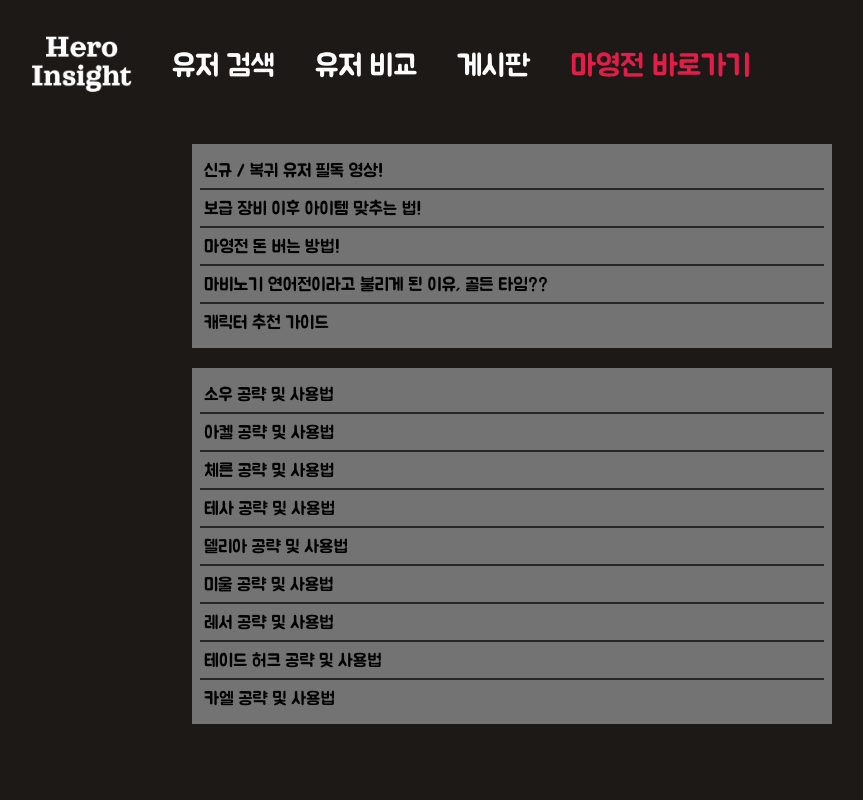
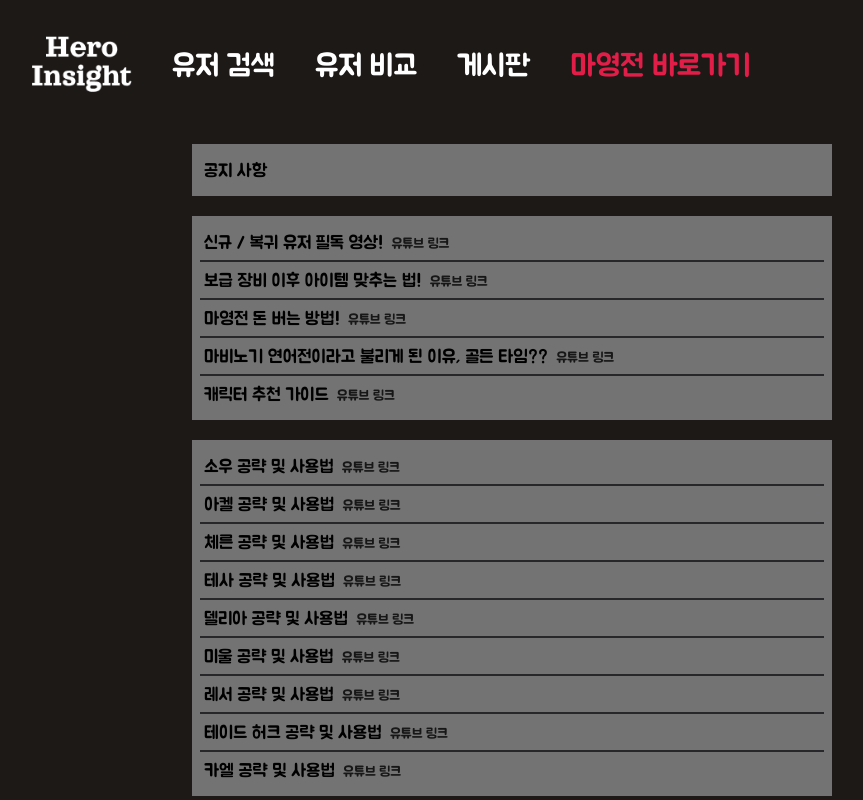
Before and after one commit to YunJ96/Heroes, a Next.js app: page /board in a window 1280 px wide. Shown: the top 800 px of the page, without its empty margins (128-991 px from the left). Built offline with nearby package versions, Linux system fonts and the light colour scheme.

Commit message:
Feat: 공지사항 모달, css 변경

```diff
--- /dev/null
+++ b/app/board/notice/page.tsx
@@ -0,0 +1,9 @@
+import NoticeComponent from '@/app/components/noticeComponent';
+
+export default function NoticePage() {
+  return (
+    <article className='flex flex-col items-center bg-stone-900 h-lvh'>
+      <NoticeComponent />
+    </article>
+  );
+}
--- a/app/board/page.tsx
+++ b/app/board/page.tsx
@@ -1,28 +1,40 @@
 // import SideNav from '../components/sideNav';
 // import CharacterBoard from '../components/characterBoard';
+
+import Link from 'next/link';
 
 export default function Board() {
   return (
     <article className='flex flex-col items-center bg-stone-900 h-lvh'>
       <ul className='flex flex-col item-center bg-neutral-500 w-1/2 p-2 text-lg'>
+        <li className='bg-neutral-500 p-1'>
+          <Link href={'/board/notice'}>공지 사항</Link>
+        </li>
+      </ul>
+
+      <ul className='flex flex-col item-center bg-neutral-500 w-1/2 p-2 text-lg mt-5'>
         <li className='bg-neutral-500 border-bottom-solid p-1 border-b-2 border-zinc-800'>
           <a href='https://www.youtube.com/watch?v=TpFh03rmdPw' target='_blank'>
             신규 / 복귀 유저 필독 영상!
+            <span className='text-neutral-900 text-sm ml-2'>유튜브 링크</span>
           </a>
         </li>
         <li className='border-bottom-solid p-1 border-b-2 border-zinc-800'>
           <a href='https://www.youtube.com/watch?v=T-2ztQ29p2Q' target='_blank'>
             보급 장비 이후 아이템 맞추는 법!
+            <span className='text-neutral-900 text-sm ml-2'>유튜브 링크</span>
           </a>
         </li>
         <li className='border-bottom-solid p-1 border-b-2 border-zinc-800'>
           <a href='https://www.youtube.com/watch?v=59RhndYvPJ4' target='_blank'>
             마영전 돈 버는 방법!
+            <span className='text-neutral-900 text-sm ml-2'>유튜브 링크</span>
           </a>
         </li>
         <li className='border-bottom-solid p-1 border-b-2 border-zinc-800'>
           <a href='https://www.youtube.com/watch?v=YS_v-o8HQrE' target='_blank'>
             마비노기 연어전이라고 불리게 된 이유, 골든 타임??
+            <span className='text-neutral-900 text-sm ml-2'>유튜브 링크</span>
           </a>
         </li>
         <li className='p-1'>
@@ -31,6 +43,7 @@
             target='_blank'
           >
             캐릭터 추천 가이드
+            <span className='text-neutral-900 text-sm ml-2'>유튜브 링크</span>
           </a>
         </li>
       </ul>
@@ -39,46 +52,55 @@
         <li className='bg-neutral-500 border-bottom-solid p-1 border-b-2 border-zinc-800'>
           <a href='https://www.youtube.com/watch?v=Q-BF9lzRVgY' target='_blank'>
             소우 공략 및 사용법
+            <span className='text-neutral-900 text-sm ml-2'>유튜브 링크</span>
           </a>
         </li>
         <li className='bg-neutral-500 border-bottom-solid p-1 border-b-2 border-zinc-800'>
           <a href='https://www.youtube.com/watch?v=_iH8J--nT2g' target='_blank'>
             아켈 공략 및 사용법
+            <span className='text-neutral-900 text-sm ml-2'>유튜브 링크</span>
           </a>
         </li>
         <li className='bg-neutral-500 border-bottom-solid p-1 border-b-2 border-zinc-800'>
           <a href='https://www.youtube.com/watch?v=xxWjGDL0810' target='_blank'>
             체른 공략 및 사용법
+            <span className='text-neutral-900 text-sm ml-2'>유튜브 링크</span>
           </a>
         </li>
         <li className='bg-neutral-500 border-bottom-solid p-1 border-b-2 border-zinc-800'>
           <a href='https://www.youtube.com/watch?v=ZQQ8qHxkQ4I' target='_blank'>
             테사 공략 및 사용법
+            <span className='text-neutral-900 text-sm ml-2'>유튜브 링크</span>
           </a>
         </li>
         <li className='bg-neutral-500 border-bottom-solid p-1 border-b-2 border-zinc-800'>
           <a href='https://www.youtube.com/watch?v=bvLIkwkOdiw' target='_blank'>
             델리아 공략 및 사용법
+            <span className='text-neutral-900 text-sm ml-2'>유튜브 링크</span>
           </a>
         </li>
         <li className='bg-neutral-500 border-bottom-solid p-1 border-b-2 border-zinc-800'>
           <a href='https://www.youtube.com/watch?v=o5GeZUOS5N4' target='_blank'>
             미울 공략 및 사용법
+            <span className='text-neutral-900 text-sm ml-2'>유튜브 링크</span>
           </a>
         </li>
         <li className='bg-neutral-500 border-bottom-solid p-1 border-b-2 border-zinc-800'>
           <a href='https://www.youtube.com/watch?v=dvorbize9XI' target='_blank'>
             레서 공략 및 사용법
+            <span className='text-neutral-900 text-sm ml-2'>유튜브 링크</span>
           </a>
         </li>
         <li className='bg-neutral-500 border-bottom-solid p-1 border-b-2 border-zinc-800'>
           <a href='https://www.youtube.com/watch?v=wQO4rHFkewA' target='_blank'>
             테이드 허크 공략 및 사용법
+            <span className='text-neutral-900 text-sm ml-2'>유튜브 링크</span>
           </a>
         </li>
         <li className='p-1'>
           <a href='https://www.youtube.com/watch?v=PXgYPVQKIoY' target='_blank'>
             카엘 공략 및 사용법
+            <span className='text-neutral-900 text-sm ml-2'>유튜브 링크</span>
           </a>
         </li>
       </ul>
--- a/app/comparison/page.tsx
+++ b/app/comparison/page.tsx
@@ -1,13 +1,13 @@
 'use client';
 
 import { useState } from 'react';
-import UserInfo from '../components/userInfo';
+import UserInfo, { Status } from '../components/userInfo';
 
 export default function Comparison() {
-  const [firstUser, setFirstUser] = useState(null);
-  const [secondUser, setSecondUser] = useState(null);
+  const [firstUser, setFirstUser] = useState<Status[] | null>(null);
+  const [secondUser, setSecondUser] = useState<Status[] | null>(null);
 
-  const handleChangeStatus = (userData: any, userNumber: number) => {
+  const handleChangeStatus = (userData: Status[], userNumber: number) => {
     if (userNumber === 1) {
       setFirstUser(userData);
     } else if (userNumber === 2) {
--- /dev/null
+++ b/app/components/noticeComponent.tsx
@@ -0,0 +1,21 @@
+export default function NoticeComponent() {
+  return (
+    <div className='flex flex-col item-center bg-neutral-500 p-2 text-lg'>
+      <h2 className='border-bottom-solid p-1 border-b-2 border-zinc-800'>
+        공지사항
+      </h2>
+      <div className='p-1'>
+        안녕하세요. Hero Insight 웹 페이지 개발자입니다. <br />
+        현재 소우 캐릭터의 전용 무기인 오리엔탈 블레이드, 115제 반지 어둠 속
+        <br />
+        그림자, 어둠 속 달빛, 그리고 견장, 체형, 장비의 인챈트, 강화 등의 정보는
+        <br />
+        API가 제공되지 않아서 표시되지 않고 있습니다. 만약 해당 정보를 얻을 수
+        있는 <br />
+        새로운 업데이트가 있을 경우, 최대한 빨리 반영하도록 노력하겠습니다.
+        <br />
+        양해해주셔서 감사합니다.
+      </div>
+    </div>
+  );
+}
--- a/app/components/userInfo.tsx
+++ b/app/components/userInfo.tsx
@@ -16,22 +16,28 @@
   item_name: string;
 }
 
-interface Status {
-  stat_id: string;
-  stat_value: string;
+export interface Status {
+  stat_id: string | null;
+  stat_value: string | null;
 }
 
 interface Translation {
   [key: string]: string;
 }
 
-export default function UserInfo({ onChangeStatus, compareUser }: any) {
+export default function UserInfo({
+  onChangeStatus,
+  compareUser,
+}: {
+  onChangeStatus: any;
+  compareUser: Status[] | null;
+}) {
   const [user, setUser] = useState<string>('');
   const [userInfo, setUserInfo] = useState<UserInfo | null>(null);
   const [title, setTitle] = useState<[] | string | null>(null);
   const [emblem, setEmblem] = useState(null);
-  const [equipment, setEquipmentUrl] = useState<[] | null>(null);
-  const [status, setStatus] = useState<[] | null>(null);
+  const [equipment, setEquipmentUrl] = useState<Equipment[] | null>(null);
+  const [status, setStatus] = useState<Status[] | null>(null);
   const [guild, setGuild] = useState<string | null>(null);
   const [isLoading, setIsLoading] = useState<boolean>(false);
 
@@ -122,8 +128,12 @@
       onChangeStatus(statusResponse.data.stat);
       setGuild(guildResponse.data.guild_name);
       setIsLoading(false);
-    } catch (error) {
-      console.log(error);
+    } catch (error: any) {
+      if (error.response && error.response.status === 400) {
+        alert('유저 정보가 없습니다.');
+      } else {
+        console.log(error);
+      }
     }
   };
 
@@ -264,7 +274,9 @@
                       Immunity: '대항력',
                     };
 
-                    const translatedStat = statusTranslation[status.stat_id];
+                    const translatedStat =
+                      status.stat_id !== null &&
+                      statusTranslation[status.stat_id];
 
                     if (
                       status.stat_id !== 'HEAVY_LOAD' &&
--- a/app/page.tsx
+++ b/app/page.tsx
@@ -1,6 +1,7 @@
 'use client';
 
 import { useEffect, useState } from 'react';
+import NoticeComponent from './components/noticeComponent';
 
 export default function Home() {
   const mainImg = [
@@ -13,6 +14,7 @@
   ];
 
   const [imageIndex, setImageIndex] = useState(0);
+  const [modalVisible, setModalVisible] = useState(true);
 
   useEffect(() => {
     const imageChange = setInterval(() => {
@@ -21,8 +23,24 @@
     return () => clearInterval(imageChange);
   }, []);
 
+  const handleCloseBtn = () => {
+    setModalVisible(false);
+  };
+
   return (
-    <main className='flex justify-center item-center bg-stone-900'>
+    <main className='flex bg-stone-900'>
+      {modalVisible && (
+        <div className='flex flex-col p-2 fixed bg-neutral-500 z-20 top-40 left-20 border-solid border-black border-2'>
+          <NoticeComponent />
+          <button
+            className='ml-auto border-solid border-black border-2 w-20'
+            onClick={handleCloseBtn}
+          >
+            닫기
+          </button>
+        </div>
+      )}
+
       <div className='overflow-hidden h-10/12'>
         <img
           id='mainImg'
```
